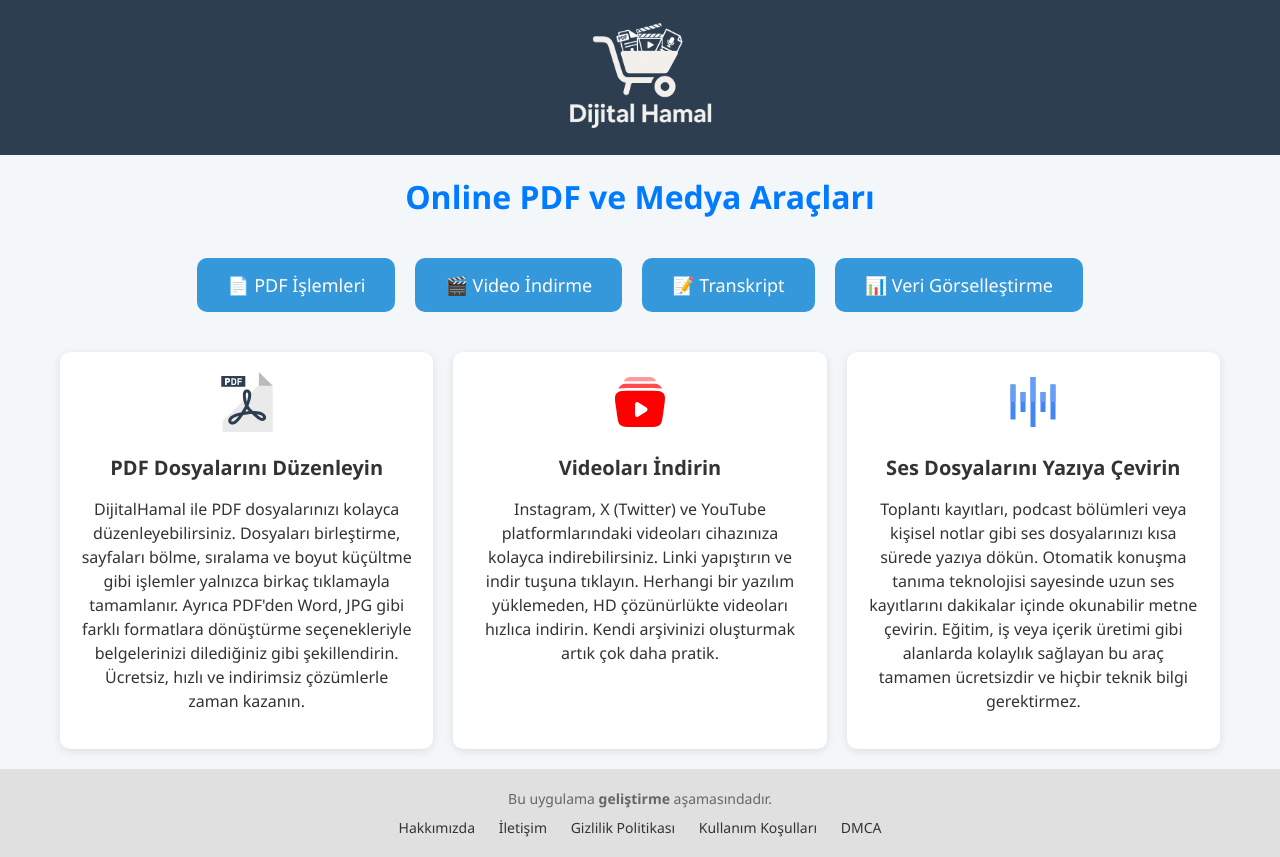
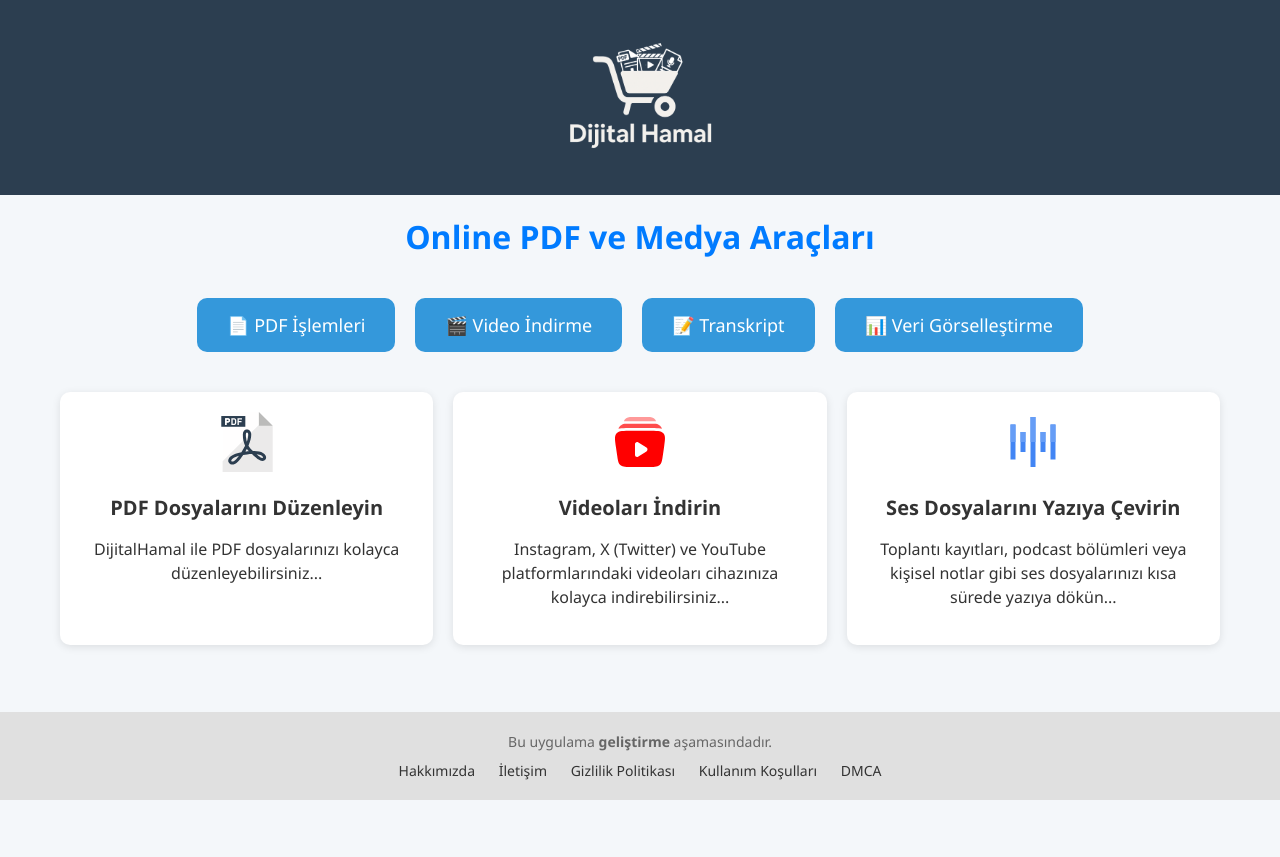
Before and after one commit to srknkrt1/ofis-asistani, a plain HTML site: page dene/templates/index.html in a window 1280 px wide. After the commit the page ends 800 px from the top, so only its background shows below. Drawn offline with Linux system fonts and the light colour scheme.

Commit message:
Update index.html

```diff
--- a/dene/templates/index.html
+++ b/dene/templates/index.html
@@ -10,24 +10,36 @@
       box-sizing: border-box;
     }
 
+    html, body {
+      height: 100%;
+      margin: 0;
+      padding: 0;
+    }
+
     body {
-      margin: 0;
       font-family: "Segoe UI", sans-serif;
       background: #f4f7fa;
       color: #333;
+      display: flex;
+      flex-direction: column;
+      min-height: 100vh;
+    }
+
+    main {
+      flex: 1;
     }
 
     header {
       background: #2c3e50;
       color: white;
-      padding: 10px 0; /* Header büyüdüğünde padding artar */
+      padding: 20px 0;
       text-align: center;
     }
 
     .logo {
-      height: 110px; /* Logo boyutu 110px */
-      margin-top: 10px; /* Üst boşluk */
-      margin-bottom: 10px; /* Alt boşluk */
+      height: 110px;
+      margin-top: 20px;
+      margin-bottom: 20px;
     }
 
     h1 {
@@ -76,7 +88,7 @@
       border-radius: 10px;
       padding: 20px;
       flex: 1 1 300px;
-      max-width: 450px; /* Genişlik arttırıldı */
+      max-width: 450px;
       box-shadow: 0 2px 8px rgba(0,0,0,0.1);
       text-align: center;
       transition: transform 0.3s ease, box-shadow 0.3s ease;
@@ -132,7 +144,7 @@
       }
 
       .feature-box {
-        max-width: 90%; /* Küçük ekranlarda daha geniş kutular */
+        max-width: 90%;
       }
     }
   </style>
@@ -143,6 +155,7 @@
     <img src="/static/images/logo.png" alt="Logo" class="logo">
   </header>
 
+  <main>
     <h1>Online PDF ve Medya Araçları</h1>
 
     <div class="container">
@@ -156,24 +169,24 @@
       <div class="features">
         <div class="feature-box">
           <img src="/static/images/pdficon.svg" alt="PDF Icon" width="60" height="60">
-
           <h2>PDF Dosyalarını Düzenleyin</h2>
-        <p>DijitalHamal ile PDF dosyalarınızı kolayca düzenleyebilirsiniz. Dosyaları birleştirme, sayfaları bölme, sıralama ve boyut küçültme gibi işlemler yalnızca birkaç tıklamayla tamamlanır. Ayrıca PDF'den Word, JPG gibi farklı formatlara dönüştürme seçenekleriyle belgelerinizi dilediğiniz gibi şekillendirin. Ücretsiz, hızlı ve indirimsiz çözümlerle zaman kazanın.</p>
+          <p>DijitalHamal ile PDF dosyalarınızı kolayca düzenleyebilirsiniz...</p>
         </div>
 
         <div class="feature-box">
           <img src="/static/images/videoicon.svg" alt="Video Icon" width="60" height="60">
           <h2>Videoları İndirin</h2>
-        <p>Instagram, X (Twitter) ve YouTube platformlarındaki videoları cihazınıza kolayca indirebilirsiniz. Linki yapıştırın ve indir tuşuna tıklayın. Herhangi bir yazılım yüklemeden, HD çözünürlükte videoları hızlıca indirin. Kendi arşivinizi oluşturmak artık çok daha pratik.</p>
+          <p>Instagram, X (Twitter) ve YouTube platformlarındaki videoları cihazınıza kolayca indirebilirsiniz...</p>
         </div>
 
         <div class="feature-box">
           <img src="/static/images/transcripticon.svg" alt="Transcript Icon" width="60" height="60">
           <h2>Ses Dosyalarını Yazıya Çevirin</h2>
-        <p>Toplantı kayıtları, podcast bölümleri veya kişisel notlar gibi ses dosyalarınızı kısa sürede yazıya dökün. Otomatik konuşma tanıma teknolojisi sayesinde uzun ses kayıtlarını dakikalar içinde okunabilir metne çevirin. Eğitim, iş veya içerik üretimi gibi alanlarda kolaylık sağlayan bu araç tamamen ücretsizdir ve hiçbir teknik bilgi gerektirmez.</p>
+          <p>Toplantı kayıtları, podcast bölümleri veya kişisel notlar gibi ses dosyalarınızı kısa sürede yazıya dökün...</p>
         </div>
       </div>
     </div>
+  </main>
 
   <footer>
     Bu uygulama <strong>geliştirme</strong> aşamasındadır.
```
Lines whose indentation alone changed are shown as unchanged.
